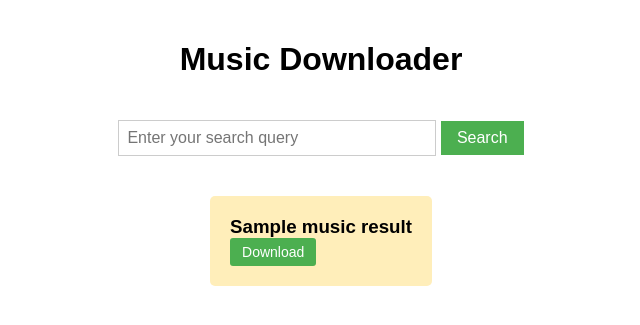
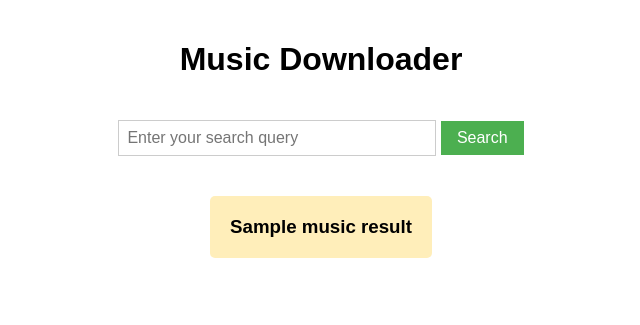
Before and after one commit to PeterPark07/MusicWebapp, a Flask app: template templates/index.html in a window 1280 px wide. Shown: the top 325 px of the page, without its empty margins (319-959 px from the left). Run offline with Flask 3, Linux system fonts and the light colour scheme; the template is opened without the code that fills it: most values are stand-ins (such as "Sample title", 1, 10 or a date in 2020).

Commit message:
Update index.html

```diff
--- a/templates/index.html
+++ b/templates/index.html
@@ -18,7 +18,6 @@
         {% if music_result %}
             <div class="track single">
                 <h3>{{ music_result.name }}</h3>
-                <a href="{{ url_for('download', track_id=music_result.id) }}" class="download-btn">Download</a>
             </div>
         {% endif %}
     </div>
```
